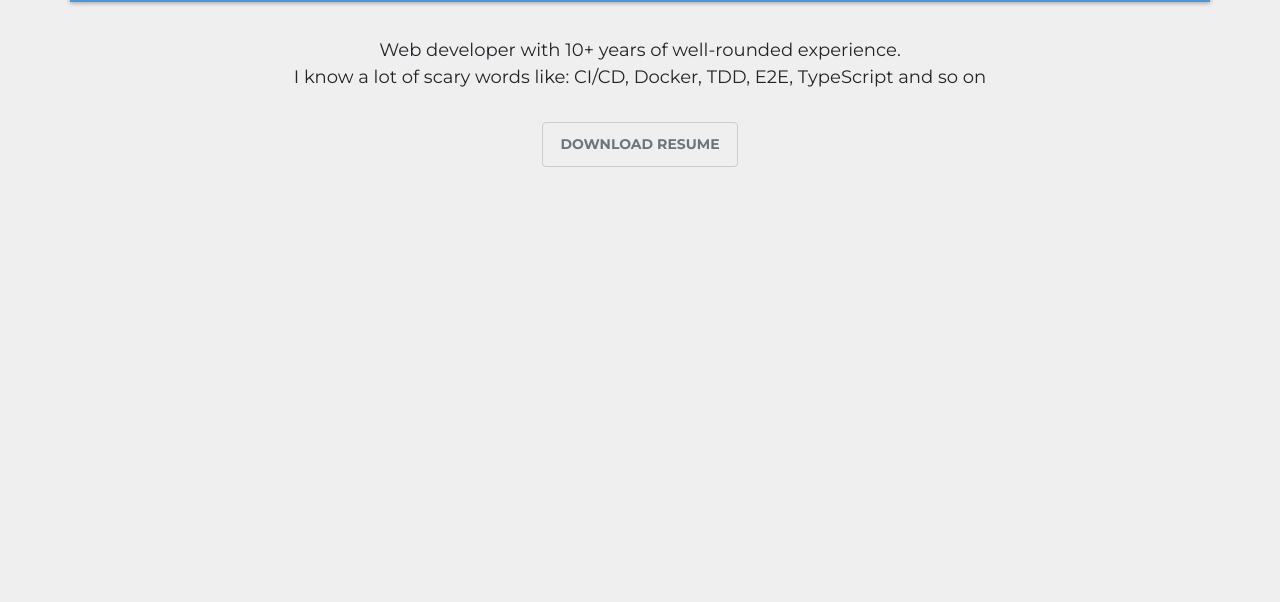
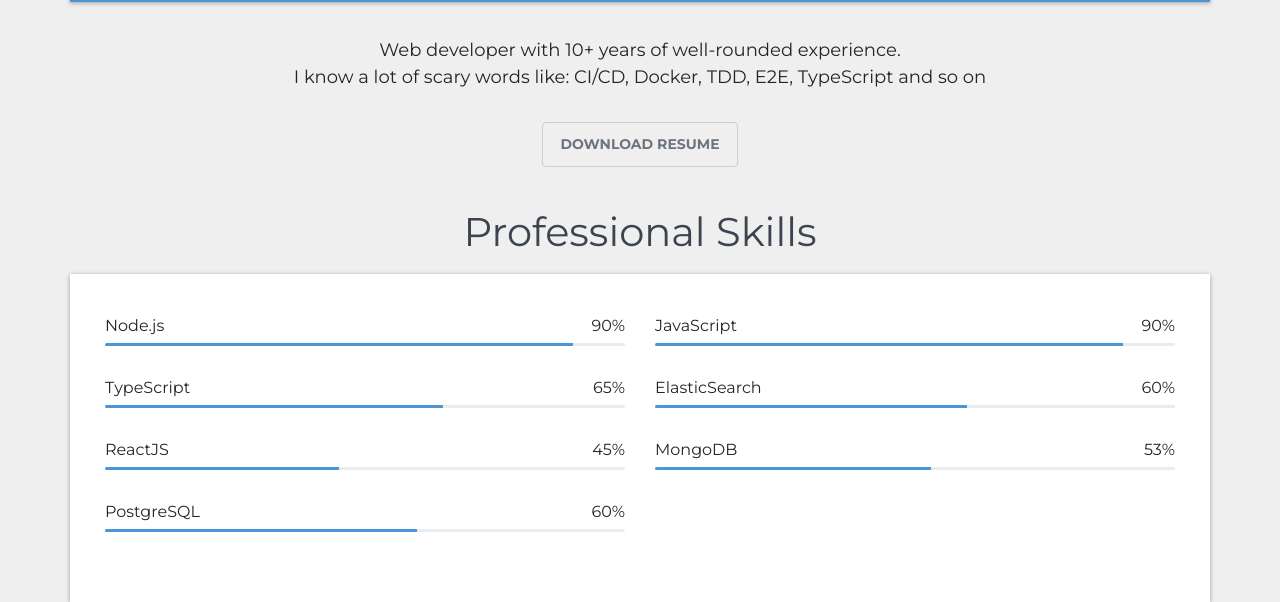
Before and after one commit to michPl/michPl.github.io, a plain HTML site: page index.html in a window 1280 px wide. Shown: the part 590-1192 px from the top of the page. Before the commit the page ends 800 px from the top, so only its background shows below. Drawn offline with Linux system fonts and the light colour scheme.

Commit message:
add skills

```diff
--- a/css/main.css
+++ b/css/main.css
@@ -2,3 +2,4 @@
 @import './subparts/header.css';
 @import './subparts/about.css';
 @import './subparts/summary.css';
+@import './subparts/skills.css';
--- /dev/null
+++ b/css/subparts/skills.css
@@ -0,0 +1,40 @@
+.skills__title {
+  text-align: center;
+  margin-top: 25px;
+}
+
+.skills__title h1{
+  font-weight: 400;
+}
+
+.skills__list {
+  margin-top: 10px;
+  background-color: #ffffff;
+  padding: 40px 20px;
+  box-shadow:
+    0 1px 6px rgba(0, 0, 0, 0.12),
+    0 1px 4px rgba(0, 0, 0, 0.24);
+}
+
+.skills__item {
+  margin-bottom: 30px;
+}
+
+.skills__item-title__text {
+  text-align: left;
+  width: 80%;
+  margin-bottom: 5px;
+}
+
+.skills__item-title__value {
+  text-align: right;
+  width: 20%;
+}
+
+.skills__item .progress{
+  height: 3px;
+}
+
+.skills__item .progress-bar {
+  background-color: #4c96d7;;
+}
--- a/index.html
+++ b/index.html
@@ -160,8 +160,132 @@
   </section>
   <section class="skills" id="skills" name="skills">
     <div class="container">
+      <div class="row">
+        <div class="col-lg-12 skills__title">
+          <h1>Professional Skills</h1>
+        </div>
+      </div>
+      <div class="row skills__list">
+        <div class="col-lg-6">
+          <div class="skills__item">
+            <div class="skills__item-title d-flex">
+              <span class="skills__item-title__text">
+                Node.js
+              </span>
+              <span class="skills__item-title__value">
+                90%
+              </span>
+            </div>
+            <div class="progress">
+              <div class="progress-bar" role="progressbar" style="width: 90%" aria-valuenow="90" aria-valuemin="0"
+                aria-valuemax="100"></div>
+            </div>
+          </div>
+        </div>
 
-    </div>
+        <div class="col-lg-6">
+          <div class="skills__item">
+            <div class="skills__item-title d-flex">
+              <span class="skills__item-title__text">
+                JavaScript
+              </span>
+              <span class="skills__item-title__value">
+                90%
+              </span>
+            </div>
+            <div class="progress">
+              <div class="progress-bar" role="progressbar" style="width: 90%" aria-valuenow="90" aria-valuemin="0"
+                aria-valuemax="100"></div>
+            </div>
+          </div>
+        </div>
+
+        <div class="col-lg-6">
+          <div class="skills__item">
+            <div class="skills__item-title d-flex">
+              <span class="skills__item-title__text">
+                TypeScript
+              </span>
+              <span class="skills__item-title__value">
+                65%
+              </span>
+            </div>
+            <div class="progress">
+              <div class="progress-bar" role="progressbar" style="width: 65%" aria-valuenow="65" aria-valuemin="0"
+                aria-valuemax="100"></div>
+            </div>
+          </div>
+        </div>
+
+        <div class="col-lg-6">
+          <div class="skills__item">
+            <div class="skills__item-title d-flex">
+              <span class="skills__item-title__text">
+                ElasticSearch
+              </span>
+              <span class="skills__item-title__value">
+                60%
+              </span>
+            </div>
+            <div class="progress">
+              <div class="progress-bar" role="progressbar" style="width: 60%" aria-valuenow="60" aria-valuemin="0"
+                aria-valuemax="100"></div>
+            </div>
+          </div>
+        </div>
+
+        <div class="col-lg-6">
+          <div class="skills__item">
+            <div class="skills__item-title d-flex">
+              <span class="skills__item-title__text">
+                ReactJS
+              </span>
+              <span class="skills__item-title__value">
+                45%
+              </span>
+            </div>
+            <div class="progress">
+              <div class="progress-bar" role="progressbar" style="width: 45%" aria-valuenow="45" aria-valuemin="0"
+                aria-valuemax="100"></div>
+            </div>
+          </div>
+        </div>
+
+        <div class="col-lg-6">
+          <div class="skills__item">
+            <div class="skills__item-title d-flex">
+              <span class="skills__item-title__text">
+                MongoDB
+              </span>
+              <span class="skills__item-title__value">
+                53%
+              </span>
+            </div>
+            <div class="progress">
+              <div class="progress-bar" role="progressbar" style="width: 53%" aria-valuenow="53" aria-valuemin="0"
+                aria-valuemax="100"></div>
+            </div>
+          </div>
+        </div>
+
+        <div class="col-lg-6">
+          <div class="skills__item">
+            <div class="skills__item-title d-flex">
+              <span class="skills__item-title__text">
+                  PostgreSQL
+              </span>
+              <span class="skills__item-title__value">
+                60%
+              </span>
+            </div>
+            <div class="progress">
+              <div class="progress-bar" role="progressbar" style="width: 60%" aria-valuenow="60" aria-valuemin="0"
+                aria-valuemax="100"></div>
+            </div>
+          </div>
+        </div>
+
+      </div>
   </section>
   <section class="contacts" id="contacts" name="contacts">
     <div class="container">
```
